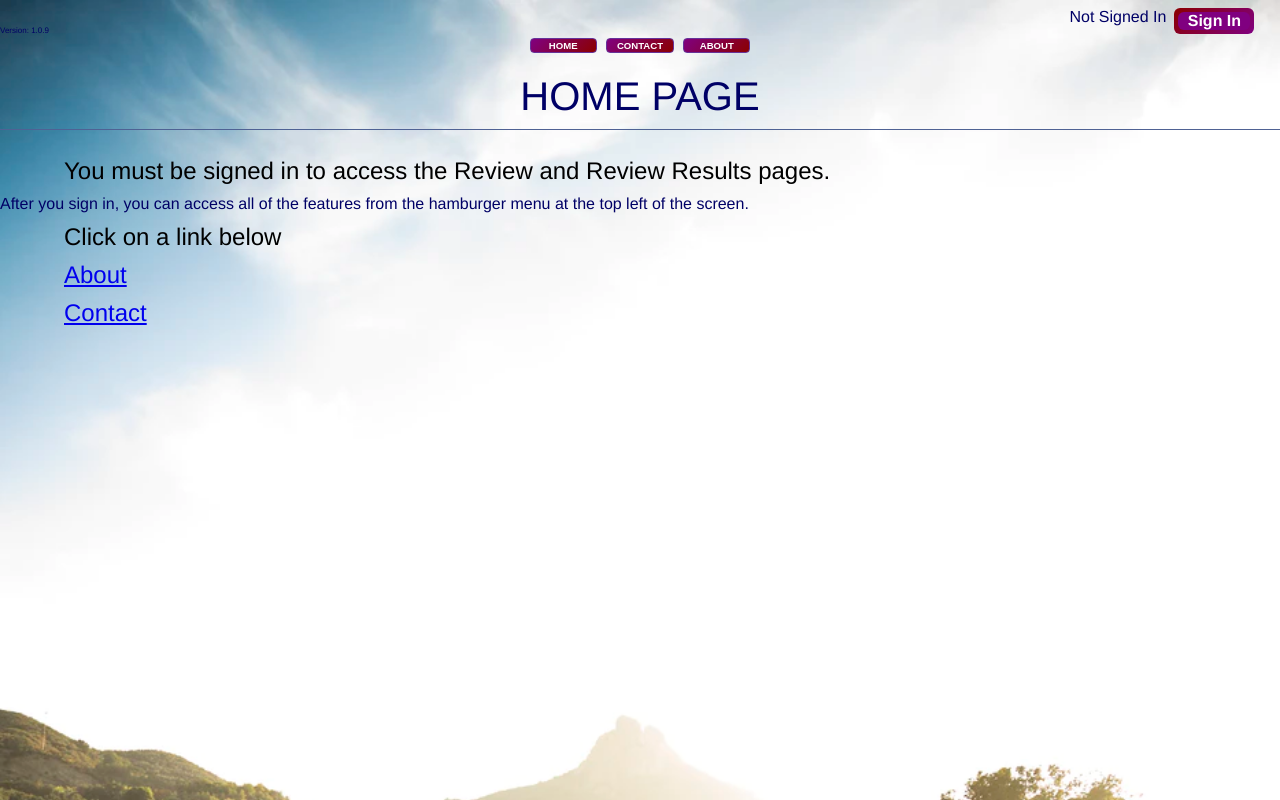
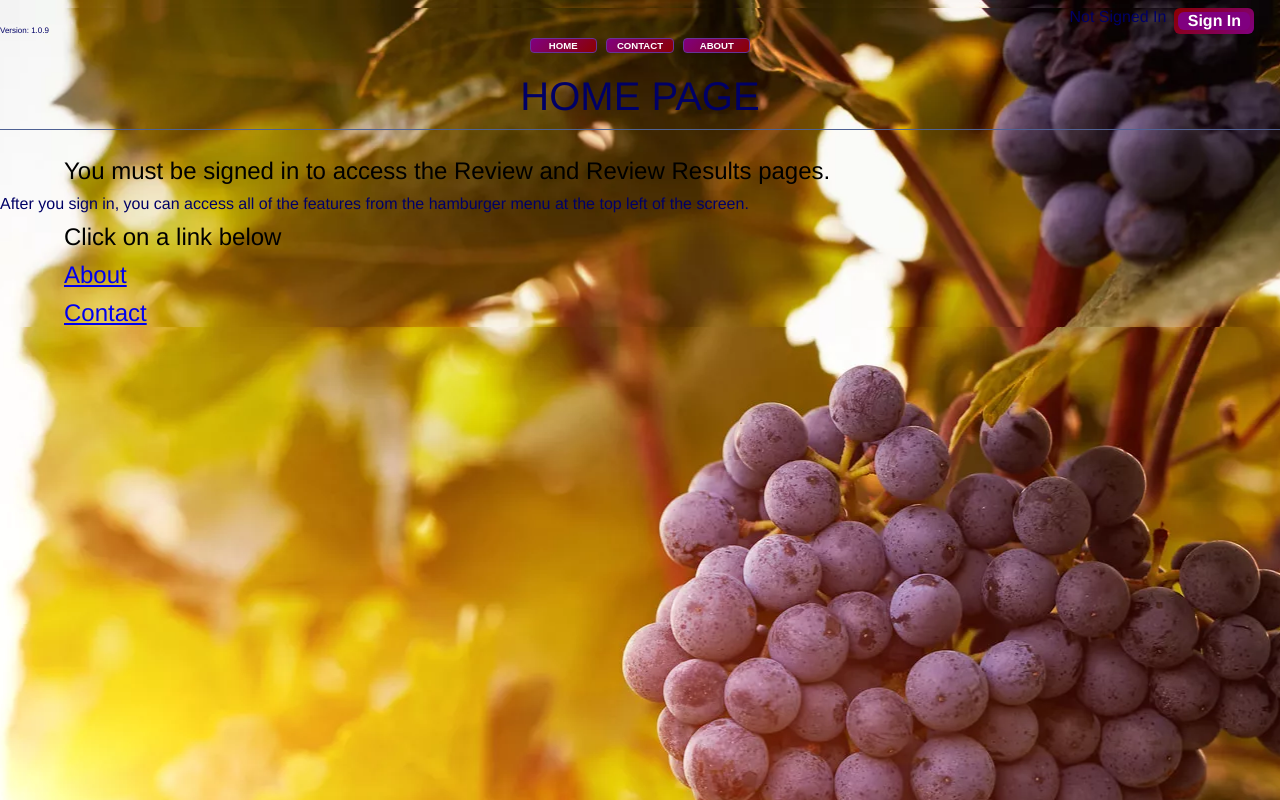
Before and after one commit to JesseSchiewe/WineJS_App, a React (Create React App) app: page /home in a window 1280 px wide. Built offline with nearby package versions, Linux system fonts and the light colour scheme; no server answers.

Commit message:
Changed background.

```diff
--- a/src/Style/App.css
+++ b/src/Style/App.css
@@ -3,15 +3,11 @@ html, body {
     padding: 0;
     width: 100%;
     background-size: cover;
-    margin: 0;
-    padding: 0;
-    width: 100%;
-    background: url(vineyard.WEBP);
-    background-size: cover;
-    overflow: hidden;
+    background: url(grapesHD.WEBP) no-repeat 70% 0%;
+    /* overflow: hidden; */
 }
 
-.outline {
+/* .outline {
     z-index: 1;
     position: absolute;
     top: 50%;
@@ -21,9 +17,9 @@ html, body {
     height: 94vh;
     background: none;
     border: 1px solid rgba(200, 146, 83, 0.4);
-}
+} */
 
-.logo {
+/* .logo {
     position: fixed;
     margin: 2em 2.4em;
     transform: translate(-50%, -50%);
@@ -31,9 +27,9 @@ html, body {
     color: #c89253;
     font-size: 36px;
     z-index: 1;
-}
+} */
 
-.menu {
+/* .menu {
     position: fixed;
     right: 0;
     margin: 3em 2em;
@@ -41,8 +37,8 @@ html, body {
     color: #c89253;
     font-size: 24px;
     z-index: 1;
-}
-
+} */
+/*
 .title {
     position: absolute;
     top: 38%;
@@ -71,7 +67,7 @@ html, body {
     left: 50%;
     transform: translate(-50%, -50%);
     z-index: 1;
-}
+} */
 
 button {
     background: #c89253;
@@ -85,13 +81,13 @@ button {
     /* opacity: 70%; */
 }
 
-button:focus {
+/* button:focus {
     outline: none;
     border: none;
 }
 
 button:hover {
-    /* background:red; */
+    background:red;
     color: #110b07;
 }
 
@@ -101,7 +97,7 @@ button:hover {
     height: 100vh;
     background: #130c08;
     z-index: 1;
-    /* opacity: 0; */
+    opacity: 0;
 }
 
 #wrap {
@@ -136,7 +132,7 @@ button:hover {
     width: 80%;
     height: auto;
     z-index: 2;
-}
+} */
 
 input[type='text'] {
     font-weight: 400;
```
Also changed, not shown: src/Style/grapesHD.WEBP (added).
